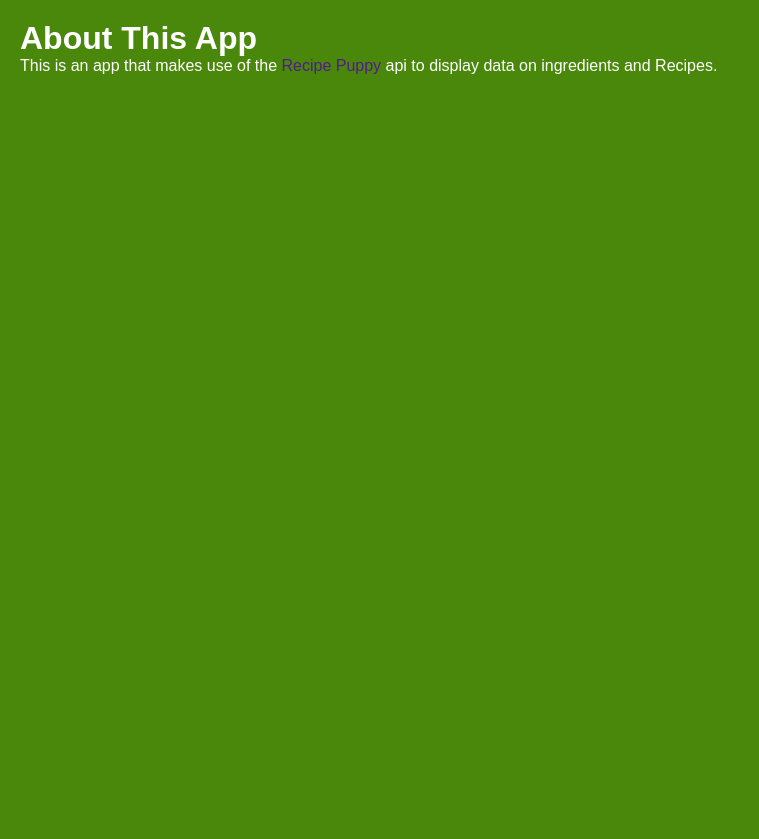
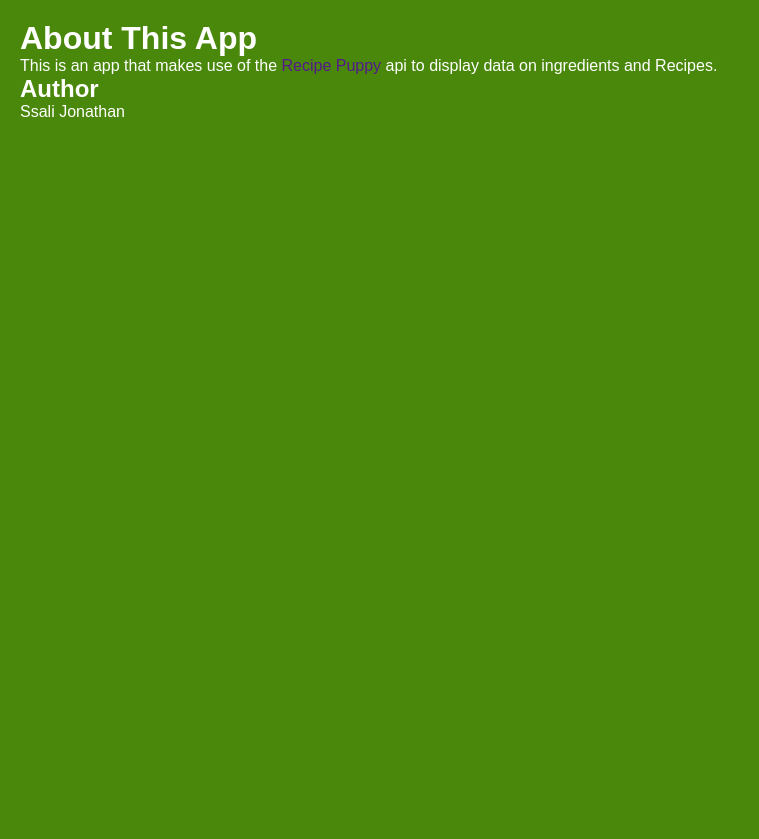
Before and after one commit to jod35/clean-recipes, a Flask app: page /about in a window 1280 px wide. Shown: the part 100-939 px from the top of the page, without its empty margins (0-759 px from the left). Run offline with Flask 2, Linux system fonts and the light colour scheme.

```diff
--- a/app/templates/about.html
+++ b/app/templates/about.html
@@ -7,5 +7,8 @@
     This is an app that makes use of the <a href="">Recipe Puppy</a> api to
     display data on ingredients and Recipes.
   </p>
+
+  <h2>Author</h2>
+  <p>Ssali Jonathan</p>
 </div>
 {% endblock body %}
```
